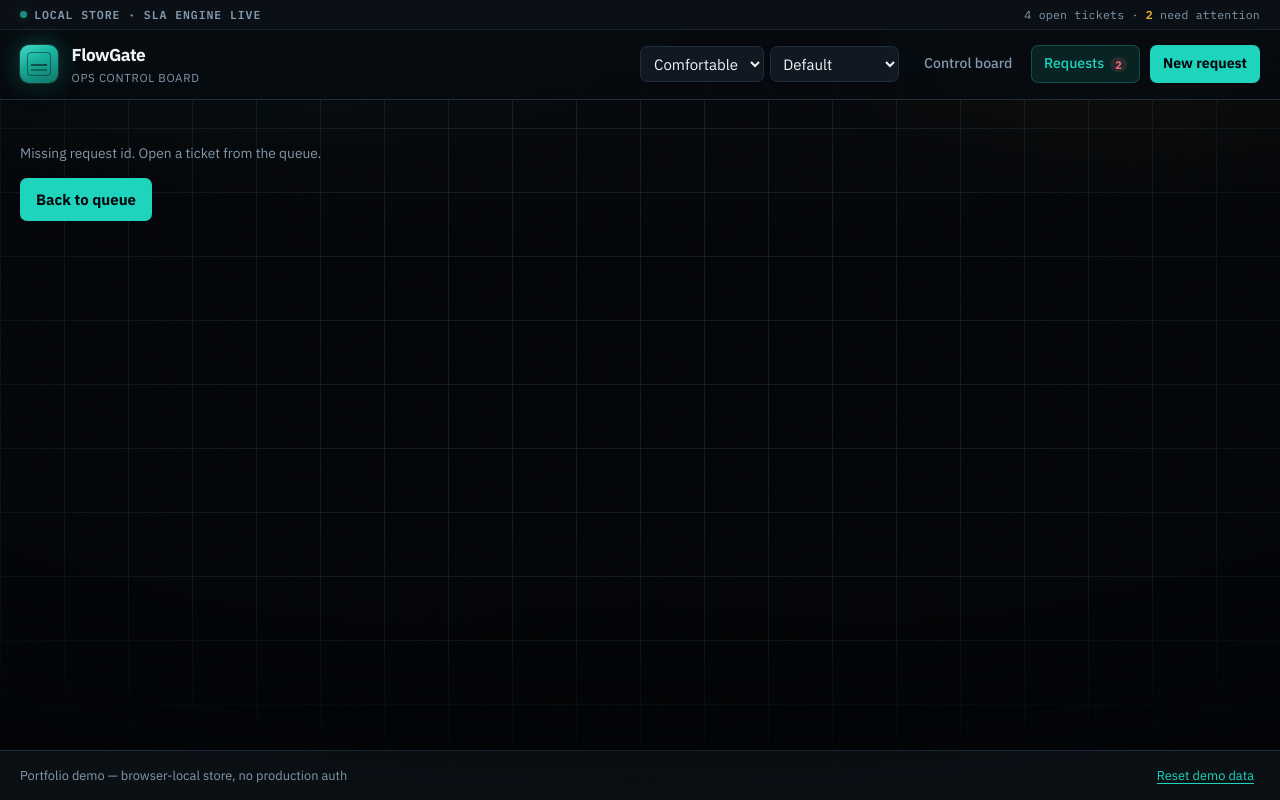
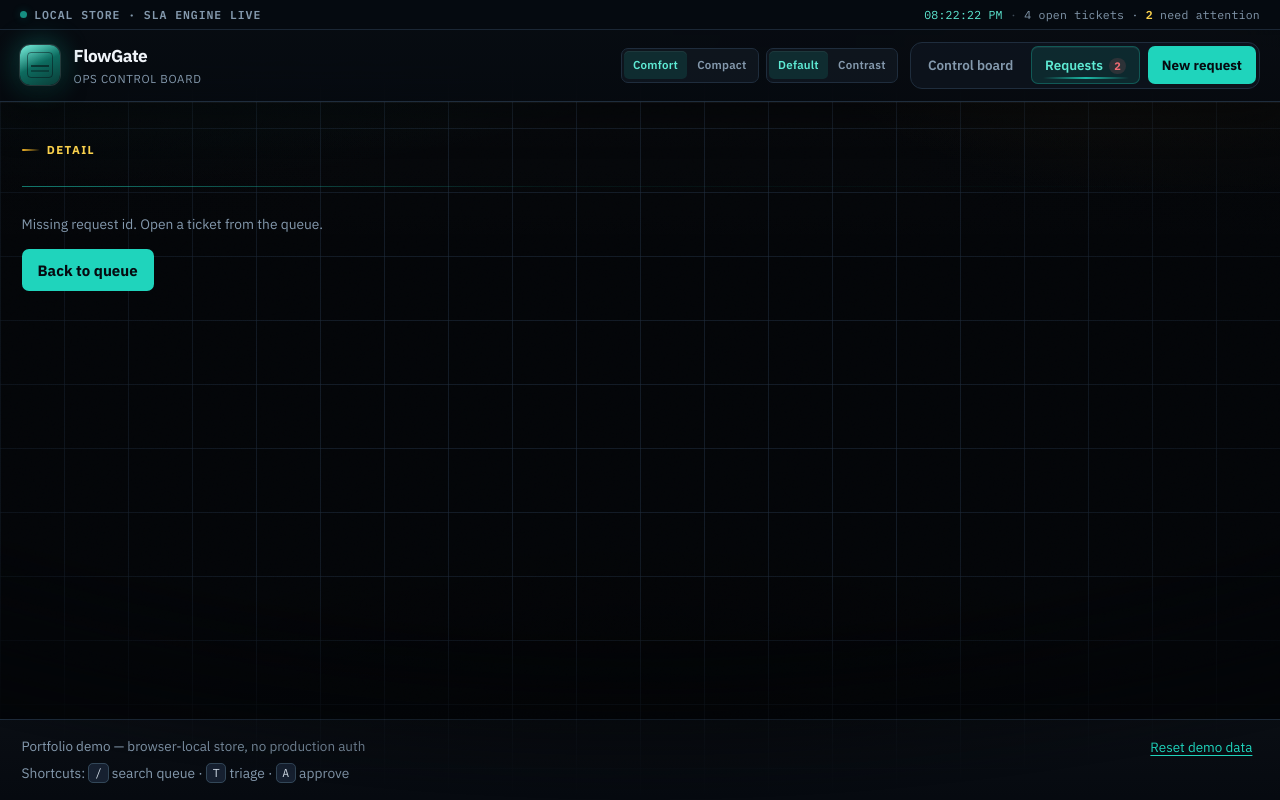
Before and after one commit to jah-guide/flowgate, a Next.js app: page /requests/detail in a window 1280 px wide. Built offline with nearby package versions, Linux system fonts and the light colour scheme.

Commit message:
ui: refine shell chrome, nav, and headers
Add live status strip clock, segmented display prefs, nav rail styling, and stronger page header/footer chrome.

```diff
--- a/src/app/globals.css
+++ b/src/app/globals.css
@@ -148,16 +148,17 @@ a {
 
 .topbar {
   border-bottom: 1px solid var(--border);
-  background: rgba(7, 11, 16, 0.92);
-  backdrop-filter: blur(14px) saturate(1.15);
+  background: linear-gradient(180deg, rgba(8, 12, 18, 0.94), rgba(6, 10, 16, 0.88));
+  backdrop-filter: blur(18px) saturate(1.2);
+  box-shadow: 0 1px 0 rgba(255, 255, 255, 0.04), 0 12px 40px rgba(0, 0, 0, 0.35);
   position: sticky;
   top: 0;
   z-index: 10;
 }
 
 .topbar-status {
-  border-bottom: 1px solid rgba(36, 48, 64, 0.65);
-  background: rgba(13, 18, 25, 0.75);
+  border-bottom: 1px solid rgba(31, 45, 61, 0.85);
+  background: rgba(6, 10, 16, 0.82);
 }
 
 .topbar-status-inner {
@@ -202,9 +203,26 @@ a {
   }
 }
 
+.topbar-status-meta {
+  display: inline-flex;
+  align-items: center;
+  gap: 0.45rem;
+  flex-wrap: wrap;
+  justify-content: flex-end;
+}
+
 .topbar-status-meta strong {
-  color: var(--amber);
+  color: var(--amber-bright);
   font-weight: 600;
+}
+
+.status-strip-clock {
+  color: var(--accent-bright);
+  font-variant-numeric: tabular-nums;
+}
+
+.status-meta-divider {
+  opacity: 0.45;
 }
 
 .topbar-inner {
@@ -243,17 +261,23 @@ a {
   letter-spacing: 0.06em;
 }
 
+.brand-copy {
+  display: flex;
+  flex-direction: column;
+  gap: 0.05rem;
+}
+
 .brand-mark {
-  width: 38px;
-  height: 38px;
-  border-radius: 9px;
+  width: 40px;
+  height: 40px;
+  border-radius: 10px;
   background:
-    linear-gradient(145deg, rgba(255, 255, 255, 0.14), transparent 42%),
-    linear-gradient(160deg, var(--accent) 0%, #0f7669 100%);
+    linear-gradient(145deg, rgba(255, 255, 255, 0.16), transparent 44%),
+    linear-gradient(155deg, var(--accent-bright) 0%, #0d6b5f 48%, #0a3d38 100%);
   box-shadow:
-    0 0 0 1px rgba(255, 255, 255, 0.1),
-    0 6px 20px rgba(0, 0, 0, 0.45),
-    0 0 24px var(--accent-glow);
+    0 0 0 1px rgba(255, 255, 255, 0.12),
+    0 8px 24px rgba(0, 0, 0, 0.5),
+    0 0 28px var(--accent-glow);
   position: relative;
   flex-shrink: 0;
 }
@@ -280,32 +304,51 @@ a {
 .nav {
   display: flex;
   align-items: center;
-  gap: 0.35rem;
+  gap: 0.25rem;
+  padding: 0.2rem;
+  border-radius: var(--radius);
+  border: 1px solid var(--border);
+  background: rgba(16, 24, 34, 0.65);
 }
 
 .nav a {
-  padding: 0.45rem 0.75rem;
+  position: relative;
+  padding: 0.48rem 0.8rem;
   border-radius: var(--radius-sm);
   color: var(--muted);
-  font-size: 0.88rem;
-  font-weight: 500;
+  font-size: var(--text-sm);
+  font-weight: 600;
   border: 1px solid transparent;
   transition:
     color var(--motion),
     background var(--motion),
-    border-color var(--motion);
+    border-color var(--motion),
+    box-shadow var(--motion);
 }
 
 .nav a:hover {
-  color: var(--text);
-  background: var(--surface);
-  border-color: var(--border);
+  color: var(--text-soft);
+  background: var(--surface-raised);
+  border-color: var(--border-bright);
 }
 
 .nav a.nav-active {
-  color: var(--accent);
+  color: var(--accent-bright);
   background: var(--accent-dim);
-  border-color: rgba(45, 212, 191, 0.25);
+  border-color: rgba(31, 212, 188, 0.28);
+  box-shadow: inset 0 1px 0 rgba(255, 255, 255, 0.06);
+}
+
+.nav a.nav-active:not(.nav-cta)::after {
+  content: "";
+  position: absolute;
+  left: 0.65rem;
+  right: 0.65rem;
+  bottom: 0.28rem;
+  height: 2px;
+  border-radius: 999px;
+  background: linear-gradient(90deg, transparent, var(--accent), transparent);
+  opacity: 0.85;
 }
 
 .nav-cta {
@@ -326,44 +369,87 @@ a {
   max-width: 1240px;
   width: 100%;
   margin: 0 auto;
-  padding: 1.85rem 1.25rem 2.85rem;
+  padding: 2rem 1.35rem 3rem;
+}
+
+.page-header {
+  margin-bottom: 0.25rem;
 }
 
 .page-header h1 {
-  margin: 0 0 0.4rem;
-  font-size: clamp(1.55rem, 2.8vw, 2rem);
-  letter-spacing: -0.045em;
+  margin: 0 0 0.45rem;
+  font-size: clamp(1.65rem, 3vw, 2.15rem);
+  letter-spacing: -0.048em;
   font-weight: 700;
-  line-height: 1.15;
+  line-height: var(--leading-tight);
 }
 
 .page-header p {
-  margin: 0 0 1.5rem;
-  color: var(--muted);
-  max-width: 58ch;
-  font-size: 0.95rem;
+  margin: 0;
+  color: var(--muted);
+  max-width: 60ch;
+  font-size: var(--text-lg);
+  line-height: 1.5;
+}
+
+.page-header-rule {
+  margin-top: 1.35rem;
+  margin-bottom: 1.65rem;
+  height: 1px;
+  background: linear-gradient(
+    90deg,
+    rgba(31, 212, 188, 0.55),
+    rgba(31, 212, 188, 0.08) 42%,
+    transparent 100%
+  );
 }
 
 .page-eyebrow {
-  display: inline-block;
-  font-size: 0.68rem;
+  display: inline-flex;
+  align-items: center;
+  gap: 0.45rem;
+  font-size: var(--text-xs);
   font-weight: 700;
   text-transform: uppercase;
-  letter-spacing: 0.1em;
-  color: var(--amber);
-  margin-bottom: 0.35rem;
+  letter-spacing: 0.12em;
+  color: var(--amber-bright);
+  margin-bottom: 0.4rem;
+}
+
+.page-eyebrow::before {
+  content: "";
+  width: 18px;
+  height: 2px;
+  border-radius: 999px;
+  background: linear-gradient(90deg, var(--amber), transparent);
 }
 
 .footer {
   border-top: 1px solid var(--border);
-  padding: 0.85rem 1.25rem;
+  padding: 1rem 1.35rem;
   display: flex;
   justify-content: space-between;
-  align-items: center;
+  align-items: flex-start;
   gap: 1rem;
   color: var(--muted);
-  font-size: 0.8rem;
-  background: rgba(12, 17, 23, 0.95);
+  font-size: var(--text-sm);
+  background: linear-gradient(180deg, rgba(10, 14, 20, 0.96), rgba(6, 10, 16, 0.98));
+}
+
+.footer-copy {
+  display: flex;
+  flex-direction: column;
+  gap: 0.35rem;
+}
+
+.footer-hints kbd {
+  font-family: var(--mono);
+  font-size: var(--text-xs);
+  padding: 0.08rem 0.35rem;
+  border-radius: var(--radius-xs);
+  border: 1px solid var(--border-bright);
+  background: var(--surface-raised);
+  color: var(--text-soft);
 }
 
 .link-button {
@@ -1284,8 +1370,46 @@ a {
 
 .pref-toggle {
   display: flex;
-  gap: 0.35rem;
+  gap: 0.45rem;
   align-items: center;
+  flex-wrap: wrap;
+}
+
+.pref-segment {
+  display: inline-flex;
+  padding: 0.15rem;
+  border-radius: var(--radius-sm);
+  border: 1px solid var(--border);
+  background: rgba(16, 24, 34, 0.75);
+  gap: 0.1rem;
+}
+
+.pref-segment-btn {
+  font: inherit;
+  font-size: var(--text-xs);
+  font-weight: 600;
+  letter-spacing: 0.02em;
+  padding: 0.32rem 0.55rem;
+  border: none;
+  border-radius: var(--radius-xs);
+  background: transparent;
+  color: var(--muted);
+  cursor: pointer;
+  transition:
+    color var(--motion),
+    background var(--motion),
+    box-shadow var(--motion);
+}
+
+.pref-segment-btn:hover {
+  color: var(--text-soft);
+  background: var(--surface-overlay);
+}
+
+.pref-segment-btn-active {
+  color: var(--accent-bright);
+  background: var(--accent-dim);
+  box-shadow: inset 0 1px 0 rgba(255, 255, 255, 0.06);
 }
 
 .pref-field select,
--- a/src/components/AppShell.tsx
+++ b/src/components/AppShell.tsx
@@ -6,6 +6,7 @@ import { useFlowgate } from "@/lib/flowgate-store";
 import { NavLinks } from "./NavLinks";
 import { PreferenceToggle } from "./PreferenceToggle";
 import { ResetDemoButton } from "./ResetDemoButton";
+import { StatusStripClock } from "./StatusStripClock";
 
 export function AppShell({
   children,
@@ -19,8 +20,9 @@ export function AppShell({
   eyebrow?: string;
 }) {
   const { listRequests } = useFlowgate();
-  const attentionCount = countAttentionRequests(listRequests());
-  const openCount = listRequests().filter(
+  const requests = listRequests();
+  const attentionCount = countAttentionRequests(requests);
+  const openCount = requests.filter(
     (r) => r.status !== "approved" && r.status !== "rejected",
   ).length;
 
@@ -35,6 +37,10 @@ export function AppShell({
               Local store · SLA engine live
             </span>
             <span className="topbar-status-meta">
+              <StatusStripClock />
+              <span className="status-meta-divider" aria-hidden>
+                ·
+              </span>
               {openCount} open ticket{openCount === 1 ? "" : "s"}
               {attentionCount > 0 && (
                 <>
@@ -48,7 +54,7 @@ export function AppShell({
         <div className="topbar-inner">
           <Link href="/" className="brand">
             <span className="brand-mark" aria-hidden />
-            <span>
+            <span className="brand-copy">
               <strong>FlowGate</strong>
               <small>Ops control board</small>
             </span>
@@ -60,17 +66,23 @@ export function AppShell({
         </div>
       </header>
       <main className="main page-enter">
-        {(title || subtitle) && (
-          <div className="page-header">
+        {(title || subtitle || eyebrow) && (
+          <header className="page-header">
             {eyebrow && <span className="page-eyebrow">{eyebrow}</span>}
             {title && <h1>{title}</h1>}
             {subtitle && <p>{subtitle}</p>}
-          </div>
+            <div className="page-header-rule" aria-hidden />
+          </header>
         )}
         {children}
       </main>
       <footer className="footer">
-        <span>Portfolio demo — browser-local store, no production auth</span>
+        <div className="footer-copy">
+          <span>Portfolio demo — browser-local store, no production auth</span>
+          <span className="footer-hints muted">
+            Shortcuts: <kbd>/</kbd> search queue · <kbd>T</kbd> triage · <kbd>A</kbd> approve
+          </span>
+        </div>
         <ResetDemoButton />
       </footer>
     </div>
--- a/src/components/NavLinks.tsx
+++ b/src/components/NavLinks.tsx
@@ -14,10 +14,14 @@ export function NavLinks({ attentionCount = 0 }: { attentionCount?: number }) {
 
   return (
     <nav className="nav" aria-label="Primary">
-      <Link href="/" className={pathname === "/" ? "nav-active" : undefined}>
+      <Link href="/" className={pathname === "/" ? "nav-active" : undefined} data-nav="board">
         Control board
       </Link>
-      <Link href="/requests" className={requestsActive(pathname) ? "nav-active" : undefined}>
+      <Link
+        href="/requests"
+        className={requestsActive(pathname) ? "nav-active" : undefined}
+        data-nav="queue"
+      >
         Requests
         {attentionCount > 0 && (
           <span className="nav-badge" aria-label={`${attentionCount} need SLA attention`}>
@@ -28,6 +32,7 @@ export function NavLinks({ attentionCount = 0 }: { attentionCount?: number }) {
       <Link
         href="/requests/new"
         className={`nav-cta${pathname === "/requests/new" ? " nav-active" : ""}`}
+        data-nav="new"
       >
         New request
       </Link>
--- a/src/components/PreferenceToggle.tsx
+++ b/src/components/PreferenceToggle.tsx
@@ -1,34 +1,48 @@
 "use client";
 
 import { usePreferences, type DensityPreference, type ThemePreference } from "@/lib/preferences";
+
+const DENSITY: { value: DensityPreference; label: string }[] = [
+  { value: "comfortable", label: "Comfort" },
+  { value: "compact", label: "Compact" },
+];
+
+const THEME: { value: ThemePreference; label: string }[] = [
+  { value: "default", label: "Default" },
+  { value: "high-contrast", label: "Contrast" },
+];
 
 export function PreferenceToggle() {
   const { preferences, setDensity, setTheme } = usePreferences();
 
   return (
     <div className="pref-toggle" role="group" aria-label="Display preferences">
-      <label className="pref-field">
-        <span className="visually-hidden">Table density</span>
-        <select
-          aria-label="Table density"
-          value={preferences.density}
-          onChange={(e) => setDensity(e.target.value as DensityPreference)}
-        >
-          <option value="comfortable">Comfortable</option>
-          <option value="compact">Compact</option>
-        </select>
-      </label>
-      <label className="pref-field">
-        <span className="visually-hidden">Theme</span>
-        <select
-          aria-label="Theme contrast"
-          value={preferences.theme}
-          onChange={(e) => setTheme(e.target.value as ThemePreference)}
-        >
-          <option value="default">Default</option>
-          <option value="high-contrast">High contrast</option>
-        </select>
-      </label>
+      <div className="pref-segment" role="group" aria-label="Table density">
+        {DENSITY.map((option) => (
+          <button
+            key={option.value}
+            type="button"
+            className={`pref-segment-btn${preferences.density === option.value ? " pref-segment-btn-active" : ""}`}
+            aria-pressed={preferences.density === option.value}
+            onClick={() => setDensity(option.value)}
+          >
+            {option.label}
+          </button>
+        ))}
+      </div>
+      <div className="pref-segment" role="group" aria-label="Theme contrast">
+        {THEME.map((option) => (
+          <button
+            key={option.value}
+            type="button"
+            className={`pref-segment-btn${preferences.theme === option.value ? " pref-segment-btn-active" : ""}`}
+            aria-pressed={preferences.theme === option.value}
+            onClick={() => setTheme(option.value)}
+          >
+            {option.label}
+          </button>
+        ))}
+      </div>
     </div>
   );
 }
--- /dev/null
+++ b/src/components/StatusStripClock.tsx
@@ -0,0 +1,28 @@
+"use client";
+
+import { useEffect, useState } from "react";
+
+export function StatusStripClock() {
+  const [stamp, setStamp] = useState<string | null>(null);
+
+  useEffect(() => {
+    function tick() {
+      setStamp(
+        new Intl.DateTimeFormat(undefined, {
+          hour: "2-digit",
+          minute: "2-digit",
+          second: "2-digit",
+        }).format(new Date()),
+      );
+    }
+    tick();
+    const id = window.setInterval(tick, 1000);
+    return () => window.clearInterval(id);
+  }, []);
+
+  return (
+    <time className="status-strip-clock" dateTime={stamp ?? undefined} suppressHydrationWarning>
+      {stamp ?? "—:—:—"}
+    </time>
+  );
+}
```
